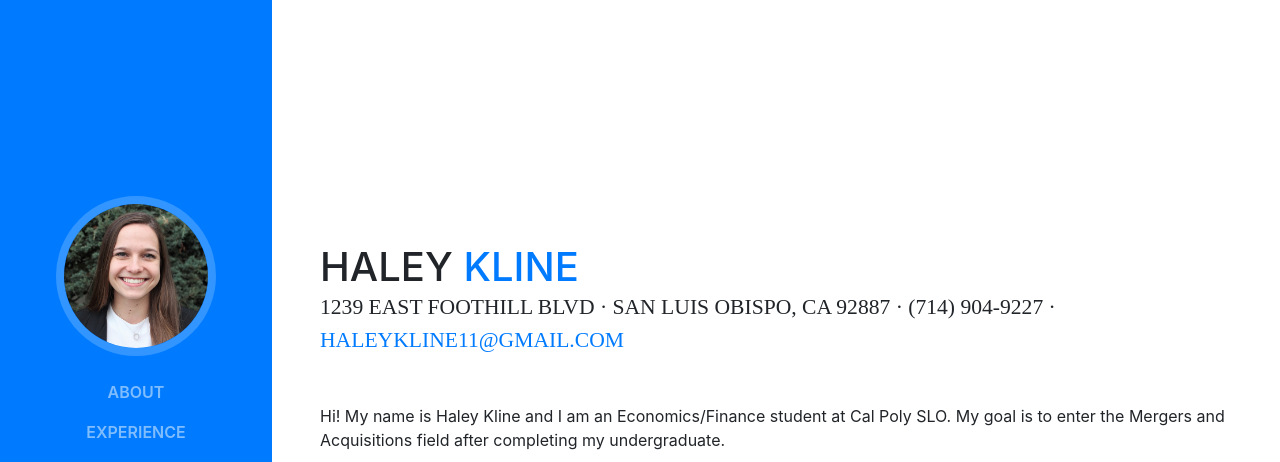
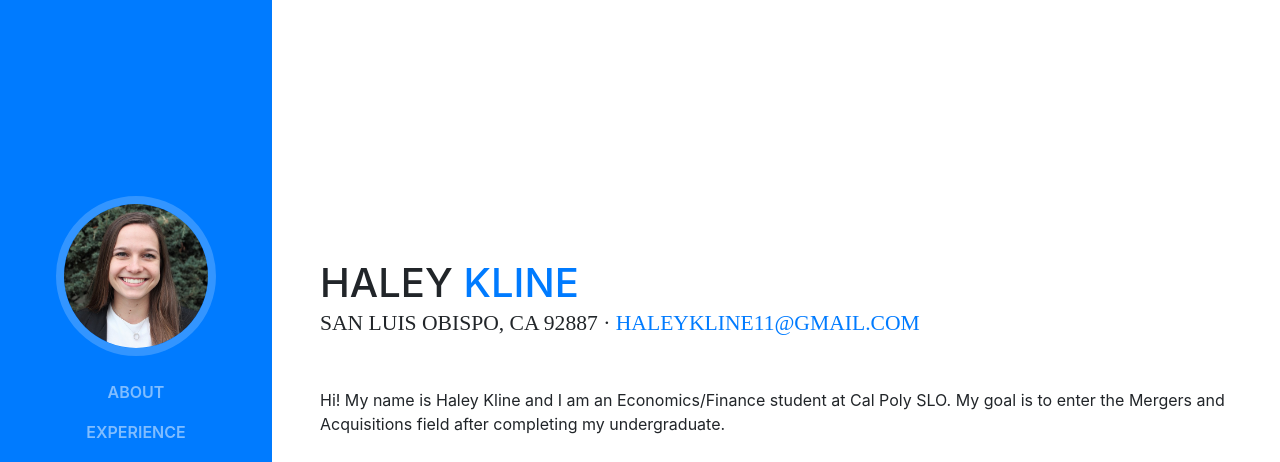
Before and after one commit to haleygerace/haleygerace.github.io, a website with bundled scripts: page index.html in a window 1280 px wide. Shown: the top 462 px of the page. Built offline with nearby package versions, Linux system fonts and the light colour scheme; a web font is replaced by a local one.

Commit message:
remove address

```diff
--- a/index.html
+++ b/index.html
@@ -69,7 +69,7 @@
           <h1 class="mb-0">Haley
             <span class="text-primary">Kline</span>
           </h1>
-          <div class="subheading mb-5">1239 East Foothill Blvd · San Luis Obispo, CA 92887 · (714) 904-9227 ·
+          <div class="subheading mb-5"> San Luis Obispo, CA 92887 ·
             <a href="mailto:haleykline11@gmail.com">haleykline11@gmail.com</a>
           </div>
           <p class="mb-5">Hi! My name is Haley Kline and I am an Economics/Finance student at Cal Poly SLO. My goal is to enter the Mergers and Acquisitions field after completing my undergraduate.</p>
@@ -87,7 +87,6 @@
                 <span class="fa-stack fa-lg">
                   <i class="fa fa-circle fa-stack-2x"></i>
                   <i class="fa fa-twitter fa-stack-1x fa-inverse"></i>
-                  <a href="https://twitter.com/HaleyKline11">
                 </span>
               </a>
             </li>
```
